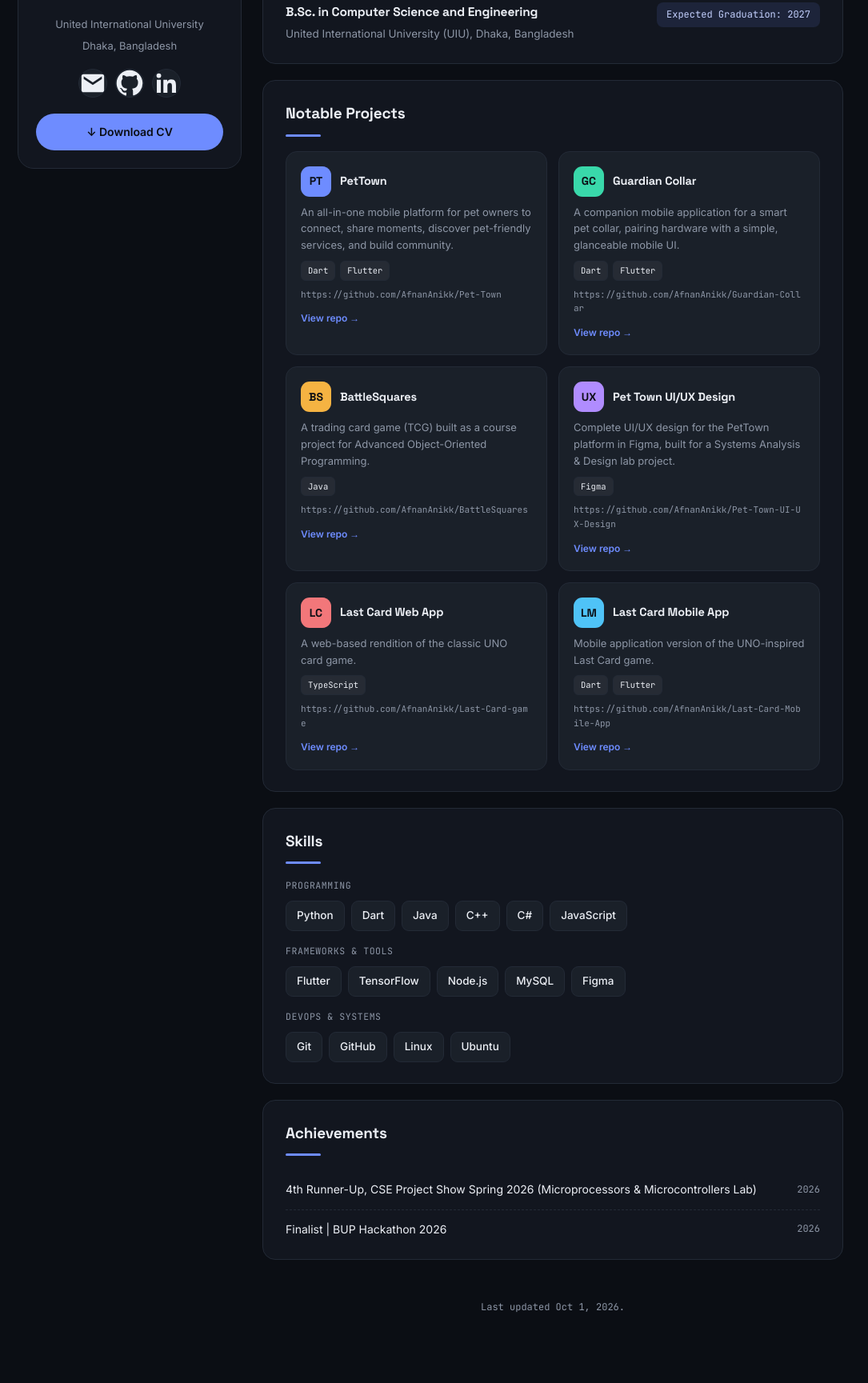
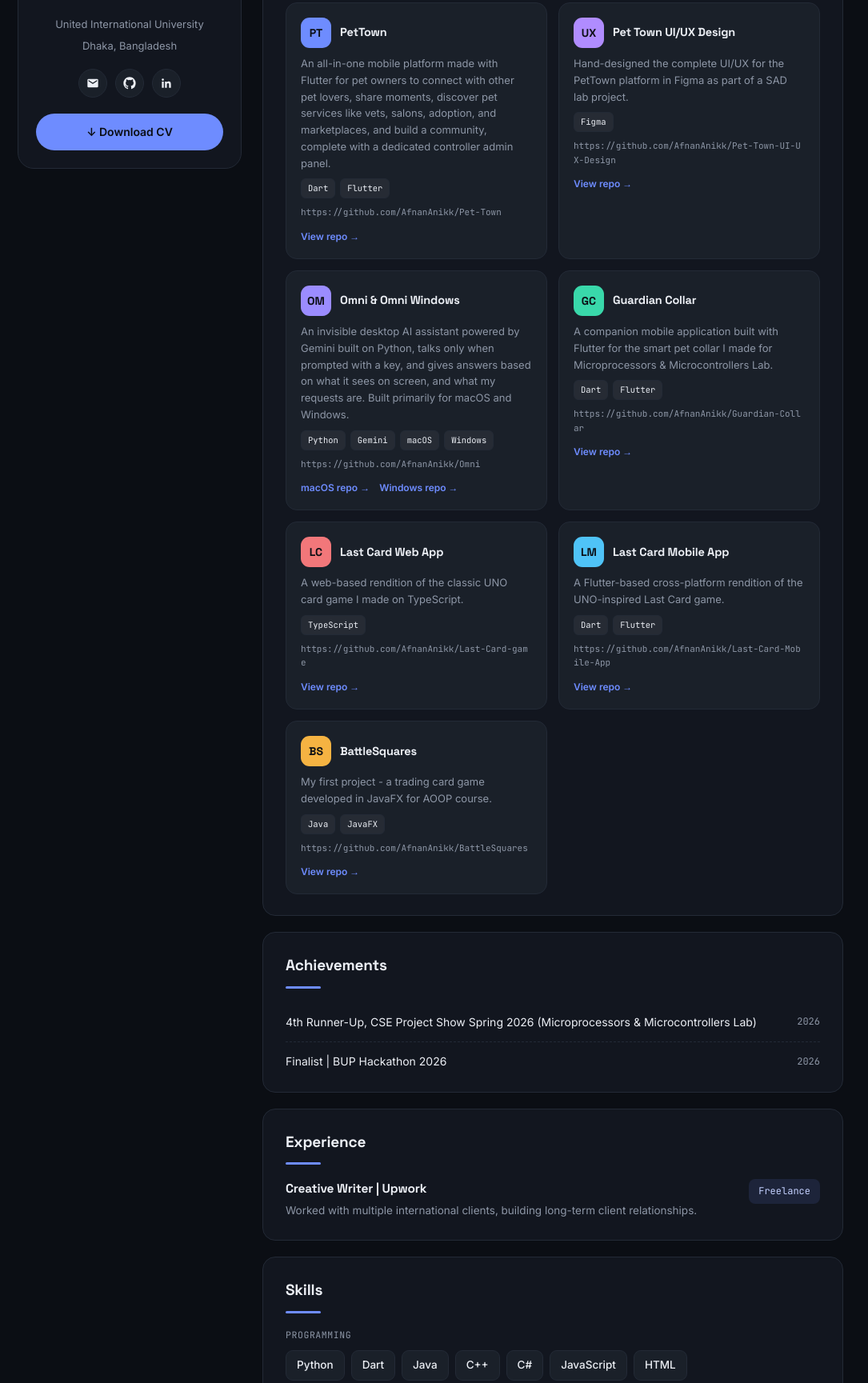
Before and after one commit to AfnanAnikk/Personal-CV, a plain HTML site: page index.html in a window 1280 px wide. Shown: the part 432-2161 px from the top of the page at 80% size, without its empty margins (102-1187 px from the left). Drawn offline with Linux system fonts and the light colour scheme.

Commit message:
Updated index.html

```diff
--- a/index.html
+++ b/index.html
@@ -58,6 +58,7 @@
     transition:border-color .15s, transform .15s;
   }
   .social:hover{border-color:var(--accent); transform:translateY(-2px);}
+  .social svg{width:16px; height:16px;}
   .cv-btn{
     display:block; margin-top:20px; background:var(--accent); color:#0B0E14;
     text-decoration:none; font-weight:600; font-size:14px; padding:12px 0;
@@ -111,7 +112,8 @@
     font-family:'JetBrains Mono',monospace; font-size:10.5px; color:var(--ink);
     background:rgba(255,255,255,0.05); border:1px solid var(--line); padding:3px 8px; border-radius:6px;
   }
-  .proj a.link{font-size:12px; font-weight:600; color:var(--accent); text-decoration:none; margin-top:2px;}
+  .proj-links{display:flex; flex-wrap:wrap; gap:12px; margin-top:2px;}
+  .proj a.link{font-size:12px; font-weight:600; color:var(--accent); text-decoration:none;}
   .proj a.link:hover{text-decoration:underline;}
 
   .skill-group{margin-bottom:16px;}
@@ -179,6 +181,7 @@
           </a>
         </div>
         <a class="cv-btn" href="CV_Juboraz_Afnan_Mehmud.pdf">&#8595; Download CV</a>
+      </div>
     </aside>
 
     <main class="content">
@@ -186,13 +189,171 @@
       <div class="card">
         <h2>About Me</h2>
         <div class="rule"></div>
-        <p>I'm pursuing a B.Sc. in Computer Science & Engineering at United International University (UIU), Bangladesh. I enjoy building software that solves real world problems, with interests spanning mobile application development, artificial intelligence, user experience, and game development.</p>
-        <p>Outside of coursework, I spend most of my time in Flutter and Dart. I'm currently expanding my skills in Unity while continuing to build mobile applications and exploring AI powered solutions.</p>
+        <p>I'm pursuing a B.Sc. in Computer Science &amp; Engineering at United International University (UIU), Bangladesh. I enjoy building software that solves real-world problems, with interests spanning mobile application development, artificial intelligence, user experience, and game development.</p>
+        <p>Outside of coursework, I spend most of my time in Flutter and Dart. I'm currently expanding my skills in Unity while continuing to build mobile applications and exploring AI-powered solutions.</p>
         <div class="interests">
           <span class="tag-pill">Mobile Development</span>
-          <span class="tag-pill">AI & Machine Learning</span>
+          <span class="tag-pill">AI &amp; Machine Learning</span>
           <span class="tag-pill">Game Development</span>
           <span class="tag-pill">UI/UX Design</span>
+        </div>
+      </div>
+
+      <div class="card">
+        <h2>Notable Projects</h2>
+        <div class="rule"></div>
+        <div class="grid">
+
+          <div class="proj">
+            <div class="proj-top">
+              <div class="proj-icon" style="background:#6E8CFF;">PT</div>
+              <h3>PetTown</h3>
+            </div>
+            <p>An all-in-one mobile platform made with Flutter for pet owners to connect with other pet lovers, share moments, discover pet services like vets, salons, adoption, and marketplaces, and build a community, complete with a dedicated controller admin panel.</p>
+            <div class="proj-tags"><span class="proj-tag">Dart</span><span class="proj-tag">Flutter</span></div>
+            <div class="repo">https://github.com/AfnanAnikk/Pet-Town</div>
+            <div class="proj-links">
+              <a class="link" href="https://github.com/AfnanAnikk/Pet-Town" target="_blank" rel="noopener">View repo &rarr;</a>
+            </div>
+          </div>
+
+          <div class="proj">
+            <div class="proj-top">
+              <div class="proj-icon" style="background:#B08CFF;">UX</div>
+              <h3>Pet Town UI/UX Design</h3>
+            </div>
+            <p>Hand-designed the complete UI/UX for the PetTown platform in Figma as part of a SAD lab project.</p>
+            <div class="proj-tags"><span class="proj-tag">Figma</span></div>
+            <div class="repo">https://github.com/AfnanAnikk/Pet-Town-UI-UX-Design</div>
+            <div class="proj-links">
+              <a class="link" href="https://github.com/AfnanAnikk/Pet-Town-UI-UX-Design" target="_blank" rel="noopener">View repo &rarr;</a>
+            </div>
+          </div>
+
+          <div class="proj">
+            <div class="proj-top">
+              <div class="proj-icon" style="background:#9B8CFF;">OM</div>
+              <h3>Omni &amp; Omni Windows</h3>
+            </div>
+            <p>An invisible desktop AI assistant powered by Gemini built on Python, talks only when prompted with a key, and gives answers based on what it sees on screen, and what my requests are. Built primarily for macOS and Windows.</p>
+            <div class="proj-tags"><span class="proj-tag">Python</span><span class="proj-tag">Gemini</span><span class="proj-tag">macOS</span><span class="proj-tag">Windows</span></div>
+            <div class="repo">https://github.com/AfnanAnikk/Omni</div>
+            <div class="proj-links">
+              <a class="link" href="https://github.com/AfnanAnikk/Omni" target="_blank" rel="noopener">macOS repo &rarr;</a>
+              <a class="link" href="https://github.com/AfnanAnikk/Omni-Windows" target="_blank" rel="noopener">Windows repo &rarr;</a>
+            </div>
+          </div>
+
+          <div class="proj">
+            <div class="proj-top">
+              <div class="proj-icon" style="background:#39D8AA;">GC</div>
+              <h3>Guardian Collar</h3>
+            </div>
+            <p>A companion mobile application built with Flutter for the smart pet collar I made for Microprocessors &amp; Microcontrollers Lab.</p>
+            <div class="proj-tags"><span class="proj-tag">Dart</span><span class="proj-tag">Flutter</span></div>
+            <div class="repo">https://github.com/AfnanAnikk/Guardian-Collar</div>
+            <div class="proj-links">
+              <a class="link" href="https://github.com/AfnanAnikk/Guardian-Collar" target="_blank" rel="noopener">View repo &rarr;</a>
+            </div>
+          </div>
+
+          <div class="proj">
+            <div class="proj-top">
+              <div class="proj-icon" style="background:#F2777A;">LC</div>
+              <h3>Last Card Web App</h3>
+            </div>
+            <p>A web-based rendition of the classic UNO card game I made on TypeScript.</p>
+            <div class="proj-tags"><span class="proj-tag">TypeScript</span></div>
+            <div class="repo">https://github.com/AfnanAnikk/Last-Card-game</div>
+            <div class="proj-links">
+              <a class="link" href="https://github.com/AfnanAnikk/Last-Card-game" target="_blank" rel="noopener">View repo &rarr;</a>
+            </div>
+          </div>
+
+          <div class="proj">
+            <div class="proj-top">
+              <div class="proj-icon" style="background:#4FC3F7;">LM</div>
+              <h3>Last Card Mobile App</h3>
+            </div>
+            <p>A Flutter-based cross-platform rendition of the UNO-inspired Last Card game.</p>
+            <div class="proj-tags"><span class="proj-tag">Dart</span><span class="proj-tag">Flutter</span></div>
+            <div class="repo">https://github.com/AfnanAnikk/Last-Card-Mobile-App</div>
+            <div class="proj-links">
+              <a class="link" href="https://github.com/AfnanAnikk/Last-Card-Mobile-App" target="_blank" rel="noopener">View repo &rarr;</a>
+            </div>
+          </div>
+
+          <div class="proj">
+            <div class="proj-top">
+              <div class="proj-icon" style="background:#F5B342;">BS</div>
+              <h3>BattleSquares</h3>
+            </div>
+            <p>My first project - a trading card game developed in JavaFX for AOOP course.</p>
+            <div class="proj-tags"><span class="proj-tag">Java</span><span class="proj-tag">JavaFX</span></div>
+            <div class="repo">https://github.com/AfnanAnikk/BattleSquares</div>
+            <div class="proj-links">
+              <a class="link" href="https://github.com/AfnanAnikk/BattleSquares" target="_blank" rel="noopener">View repo &rarr;</a>
+            </div>
+          </div>
+
+        </div>
+      </div>
+
+      <div class="card">
+        <h2>Achievements</h2>
+        <div class="rule"></div>
+        <div class="ach">
+          <span class="t">4th Runner-Up, CSE Project Show Spring 2026 (Microprocessors &amp; Microcontrollers Lab)</span>
+          <span class="y">2026</span>
+        </div>
+        <div class="ach">
+          <span class="t">Finalist | BUP Hackathon 2026</span>
+          <span class="y">2026</span>
+        </div>
+      </div>
+
+      <div class="card">
+        <h2>Experience</h2>
+        <div class="rule"></div>
+        <div class="edu-row">
+          <div>
+            <h3>Creative Writer | Upwork</h3>
+            <div class="school">Worked with multiple international clients, building long-term client relationships.</div>
+          </div>
+          <div class="badge">Freelance</div>
+        </div>
+      </div>
+
+      <div class="card">
+        <h2>Skills</h2>
+        <div class="rule"></div>
+        <div class="skill-group">
+          <div class="skill-label">Programming</div>
+          <div class="pills">
+            <span class="pill">Python</span><span class="pill">Dart</span><span class="pill">Java</span>
+            <span class="pill">C++</span><span class="pill">C#</span><span class="pill">JavaScript</span>
+            <span class="pill">HTML</span>
+          </div>
+        </div>
+        <div class="skill-group">
+          <div class="skill-label">Frameworks &amp; Tools</div>
+          <div class="pills">
+            <span class="pill">Flutter</span><span class="pill">TensorFlow</span><span class="pill">Node.js</span>
+            <span class="pill">PostgreSQL</span><span class="pill">Figma</span>
+          </div>
+        </div>
+        <div class="skill-group">
+          <div class="skill-label">DevOps &amp; Systems</div>
+          <div class="pills">
+            <span class="pill">Git</span><span class="pill">GitHub</span><span class="pill">Linux</span><span class="pill">Ubuntu</span>
+          </div>
+        </div>
+        <div class="skill-group">
+          <div class="skill-label">Soft Skills</div>
+          <div class="pills">
+            <span class="pill">Communication</span><span class="pill">Creative Writing</span>
+            <span class="pill">Team Collaboration</span><span class="pill">UI/UX Design</span>
+          </div>
         </div>
       </div>
 
@@ -208,119 +369,7 @@
         </div>
       </div>
 
-      <div class="card">
-        <h2>Notable Projects</h2>
-        <div class="rule"></div>
-        <div class="grid">
-
-          <div class="proj">
-            <div class="proj-top">
-              <div class="proj-icon" style="background:#6E8CFF;">PT</div>
-              <h3>PetTown</h3>
-            </div>
-            <p>An all-in-one mobile platform for pet owners to connect, share moments, discover pet-friendly services, and build community.</p>
-            <div class="proj-tags"><span class="proj-tag">Dart</span><span class="proj-tag">Flutter</span></div>
-            <div class="repo">https://github.com/AfnanAnikk/Pet-Town</div>
-            <a class="link" href="https://github.com/AfnanAnikk/Pet-Town-SE-Lab-Spring-26-" target="_blank" rel="noopener">View repo &rarr;</a>
-          </div>
-
-          <div class="proj">
-            <div class="proj-top">
-              <div class="proj-icon" style="background:#39D8AA;">GC</div>
-              <h3>Guardian Collar</h3>
-            </div>
-            <p>A companion mobile application for a smart pet collar, pairing hardware with a simple, glanceable mobile UI.</p>
-            <div class="proj-tags"><span class="proj-tag">Dart</span><span class="proj-tag">Flutter</span></div>
-            <div class="repo">https://github.com/AfnanAnikk/Guardian-Collar</div>
-            <a class="link" href="https://github.com/AfnanAnikk/Guardian-Collar" target="_blank" rel="noopener">View repo &rarr;</a>
-          </div>
-
-          <div class="proj">
-            <div class="proj-top">
-              <div class="proj-icon" style="background:#F5B342;">BS</div>
-              <h3>BattleSquares</h3>
-            </div>
-            <p>A trading card game (TCG) built as a course project for Advanced Object-Oriented Programming.</p>
-            <div class="proj-tags"><span class="proj-tag">Java</span></div>
-            <div class="repo">https://github.com/AfnanAnikk/BattleSquares</div>
-            <a class="link" href="https://github.com/AfnanAnikk/BattleSquares" target="_blank" rel="noopener">View repo &rarr;</a>
-          </div>
-
-          <div class="proj">
-            <div class="proj-top">
-              <div class="proj-icon" style="background:#B08CFF;">UX</div>
-              <h3>Pet Town UI/UX Design</h3>
-            </div>
-            <p>Complete UI/UX design for the PetTown platform in Figma, built for a Systems Analysis & Design lab project.</p>
-            <div class="proj-tags"><span class="proj-tag">Figma</span></div>
-            <div class="repo">https://github.com/AfnanAnikk/Pet-Town-UI-UX-Design</div>
-            <a class="link" href="https://github.com/AfnanAnikk/Pet-Town-UI-UX-Design" target="_blank" rel="noopener">View repo &rarr;</a>
-          </div>
-
-          <div class="proj">
-            <div class="proj-top">
-              <div class="proj-icon" style="background:#F2777A;">LC</div>
-              <h3>Last Card Web App</h3>
-            </div>
-            <p>A web-based rendition of the classic UNO card game.</p>
-            <div class="proj-tags"><span class="proj-tag">TypeScript</span></div>
-            <div class="repo">https://github.com/AfnanAnikk/Last-Card-game</div>
-            <a class="link" href="https://github.com/AfnanAnikk/Last-Card-game" target="_blank" rel="noopener">View repo &rarr;</a>
-          </div>
-
-          <div class="proj">
-            <div class="proj-top">
-              <div class="proj-icon" style="background:#4FC3F7;">LM</div>
-              <h3>Last Card Mobile App</h3>
-            </div>
-            <p>Mobile application version of the UNO-inspired Last Card game.</p>
-            <div class="proj-tags"><span class="proj-tag">Dart</span><span class="proj-tag">Flutter</span></div>
-            <div class="repo">https://github.com/AfnanAnikk/Last-Card-Mobile-App</div>
-            <a class="link" href="https://github.com/AfnanAnikk/Last-Card-Mobile-App" target="_blank" rel="noopener">View repo &rarr;</a>
-          </div>
-
-        </div>
-      </div>
-
-      <div class="card">
-        <h2>Skills</h2>
-        <div class="rule"></div>
-        <div class="skill-group">
-          <div class="skill-label">Programming</div>
-          <div class="pills">
-            <span class="pill">Python</span><span class="pill">Dart</span><span class="pill">Java</span>
-            <span class="pill">C++</span><span class="pill">C#</span><span class="pill">JavaScript</span>
-          </div>
-        </div>
-        <div class="skill-group">
-          <div class="skill-label">Frameworks & Tools</div>
-          <div class="pills">
-            <span class="pill">Flutter</span><span class="pill">TensorFlow</span><span class="pill">Node.js</span>
-            <span class="pill">MySQL</span><span class="pill">Figma</span>
-          </div>
-        </div>
-        <div class="skill-group">
-          <div class="skill-label">DevOps & Systems</div>
-          <div class="pills">
-            <span class="pill">Git</span><span class="pill">GitHub</span><span class="pill">Linux</span><span class="pill">Ubuntu</span>
-          </div>
-        </div>
-      </div>
-
-      <div class="card">
-        <h2>Achievements</h2>
-        <div class="rule"></div>
-        <div class="ach">
-          <span class="t">4th Runner-Up, CSE Project Show Spring 2026 (Microprocessors & Microcontrollers Lab)</span>
-          <span class="y">2026</span>
-        </div>
-        <div class="ach">
-          <span class="t">Finalist | BUP Hackathon 2026</span>
-          <span class="y">2026</span>
-        </div>
-      </div>
-
-      <footer>Last updated Oct 1, 2026.</footer>
+      <footer>Last updated Nov 18, 2026.</footer>
 
     </main>
   </div>
```
